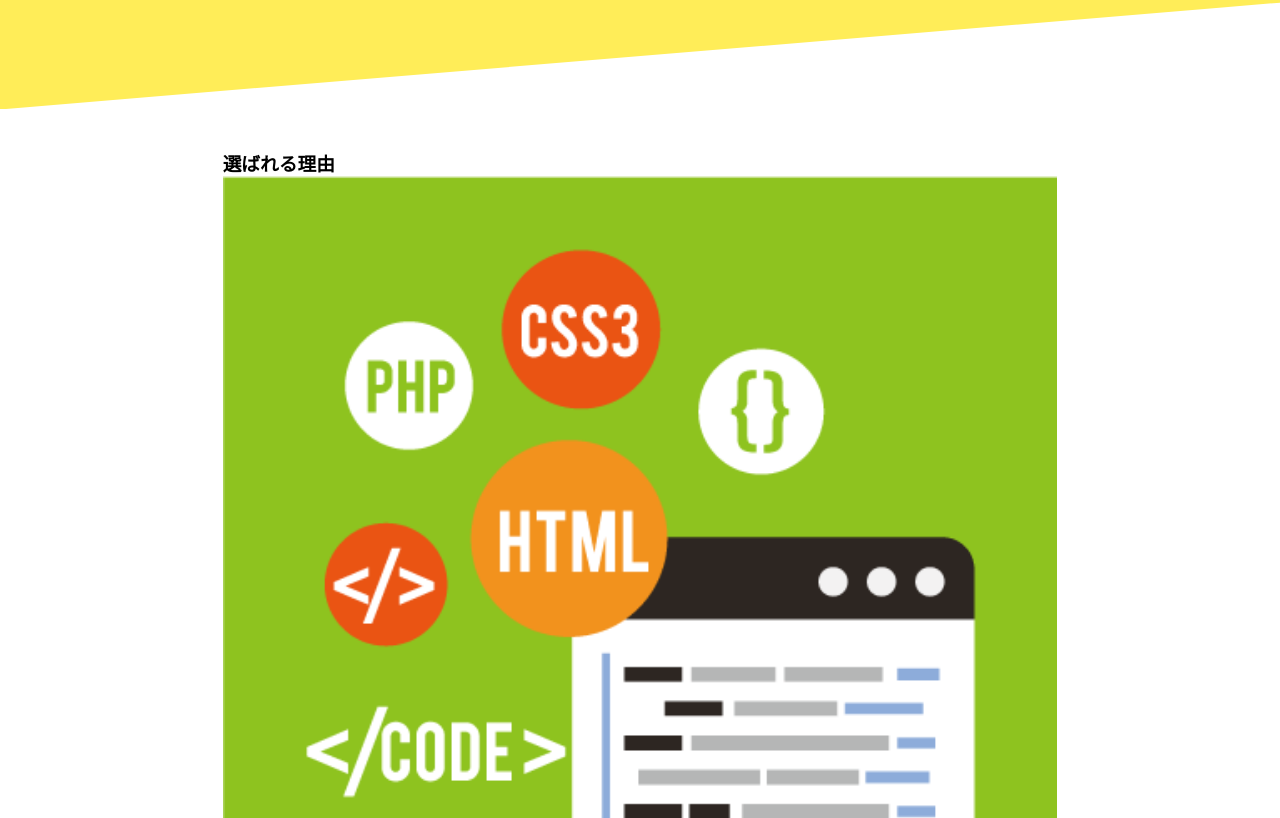
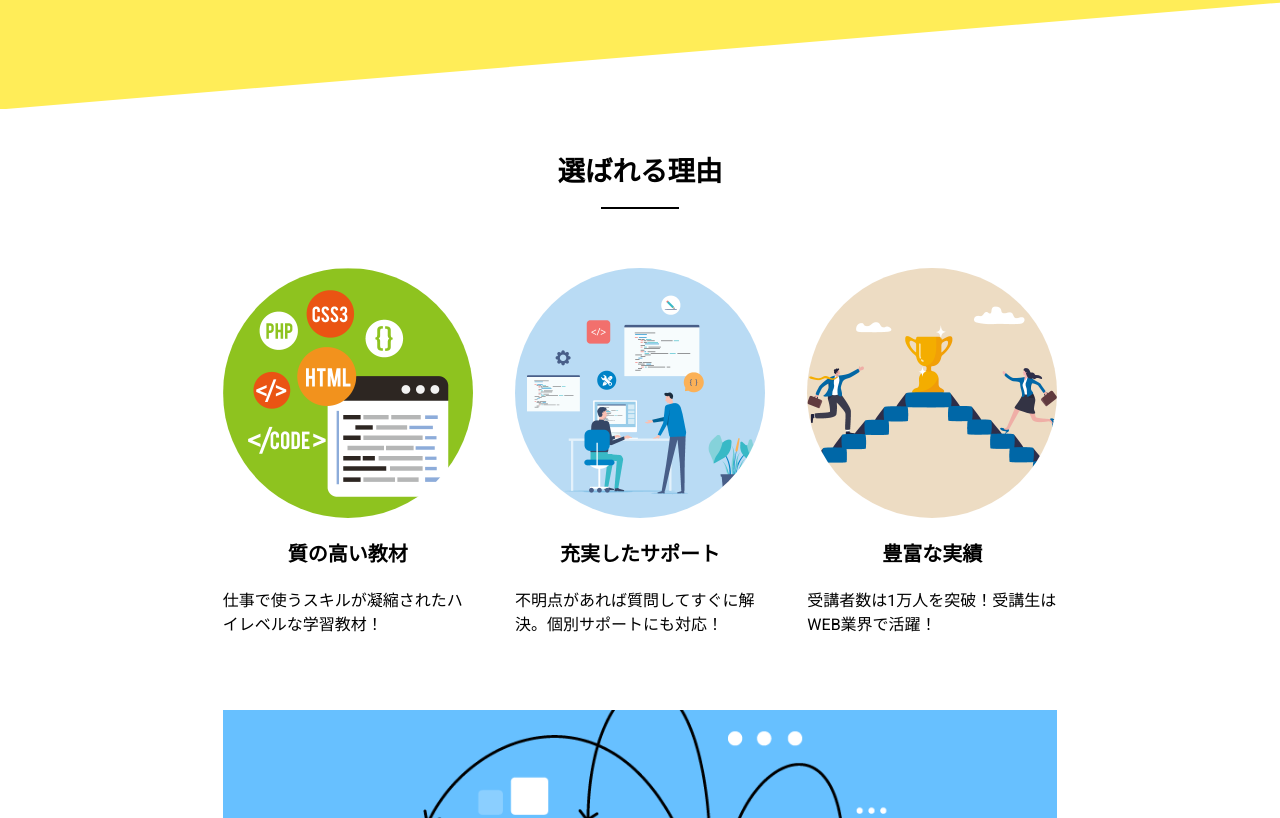
Before and after one commit to kakashi397/STUDY-MyWork, a website: page index.html in a window 1280 px wide. Shown: the part 502-1320 px from the top of the page. Drawn offline with nearby package versions, Linux system fonts and the light colour scheme; some packages are replaced by stand-ins of ours; files that its build step writes are made by us from their sources.

Commit message:
reasonsは一旦これで完成で良さそう

```diff
--- a/index.html
+++ b/index.html
@@ -36,7 +36,7 @@
 
   <main>
     <section class="p-hero">
-      <div class="p-hero__wrapper">
+      <div class="l-hero__wrapper">
         <div class="p-hero__body">
           <div class="p-hero__text">
             <h2 class="p-hero__title">
--- a/sass/foundation/_variables.scss
+++ b/sass/foundation/_variables.scss
@@ -12,10 +12,10 @@ $form-line: #CCCCCC;
 
 // フォントサイズ
 // // 48-32
-// 28-24
+$section-title: f.clamp-rem(390, 24, 1400, 28);
 // 22-
 
-// 20-
+$card-title: f.rem(20);
 // 16-14
 // 16-
 $navfont: f.rem(14);
--- a/sass/layout/_wrapper.scss
+++ b/sass/layout/_wrapper.scss
@@ -1,5 +1,10 @@
+@use '../foundation/functions' as f;
+
 /* ラッパー */
-
 .l-wrapper {
   padding: 0 clamp(1.25rem, -4.301rem + 22.772vw, 15.625rem);
 }
+.l-hero__wrapper {
+  max-width: f.rem(1080);
+  margin: 0 auto;
+}
--- /dev/null
+++ b/sass/object/component/_card.scss
@@ -0,0 +1,22 @@
+@use '../../foundation/functions' as f;
+@use '../../foundation/variables' as v;
+@use '../../foundation/mixin' as m;
+
+/* カード */
+.c-card {
+  max-width: f.rem(250);
+  margin: 0 auto;
+  @include m.media(m) {
+    margin: 0;
+  }
+
+  &__img img {
+    border-radius: 50%;
+  }
+  &__title {
+    text-align: center;
+    margin-top: f.rem(20);
+    margin-bottom: f.rem(20);
+    font-size: v.$card-title;
+  }
+}
--- /dev/null
+++ b/sass/object/component/_section-title.scss
@@ -0,0 +1,21 @@
+@use '../../foundation/functions' as f;
+@use '../../foundation/variables' as v;
+
+/* セクションタイトル */
+.c-section-title {
+  font-size: v.$section-title;
+  font-weight: bold;
+  position: relative;
+  text-align: center;
+  &::after {
+    content: "";
+    width: f.clamp-rem(300, 60, 1400, 80);
+    height: f.rem(2);
+    background-color: v.$black;
+    margin: 0 auto;
+    position: absolute;
+    bottom: f.rem(-20);
+    left: 0;
+    right: 0;
+  }
+}
--- a/sass/object/project/top/_hero.scss
+++ b/sass/object/project/top/_hero.scss
@@ -12,10 +12,6 @@
   @include m.media(m) {
     clip-path: polygon(0 0, 100% 0, 100% 80%, 0 100%);
     margin-top: 0;
-  }
-  &__wrapper {
-    max-width: f.rem(1080);
-    margin: 0 auto;
   }
   &__body {
     padding-top: clamp(3.125rem, 2.642rem + 1.98vw, 4.375rem);
--- a/sass/object/project/top/_reasons.scss
+++ b/sass/object/project/top/_reasons.scss
@@ -1 +1,23 @@
+@use '../../../foundation/functions' as f;
+@use '../../../foundation/mixin' as m;
+
 /* リーズン*/
+.p-reasons {
+  margin-bottom: f.clamp-rem(390, 40, 1400, 80);
+  &__list {
+    display: flex;
+    flex-direction: column;
+    margin-top: f.clamp-rem(390, 60, 1400, 81);
+    margin-right: f.rem(50);
+    margin-left: f.rem(50);
+    @include m.media(m) {
+      flex-direction: row;
+      margin-right: 0;
+      margin-left: 0;
+      justify-content: space-between;
+    }
+  }
+  &__list {
+    gap: f.rem(39);
+  }
+}
--- a/sass/style.scss
+++ b/sass/style.scss
@@ -4,6 +4,8 @@
 @use "./object/component/logo";
 @use "./object/component/nav";
 @use "./object/component/hamburger";
+@use "./object/component/section-title";
+@use "./object/component/card";
 @use "./object/project/top/hero";
 @use "./object/project/top/reasons";
 @use "./object/utility/utility";
```
